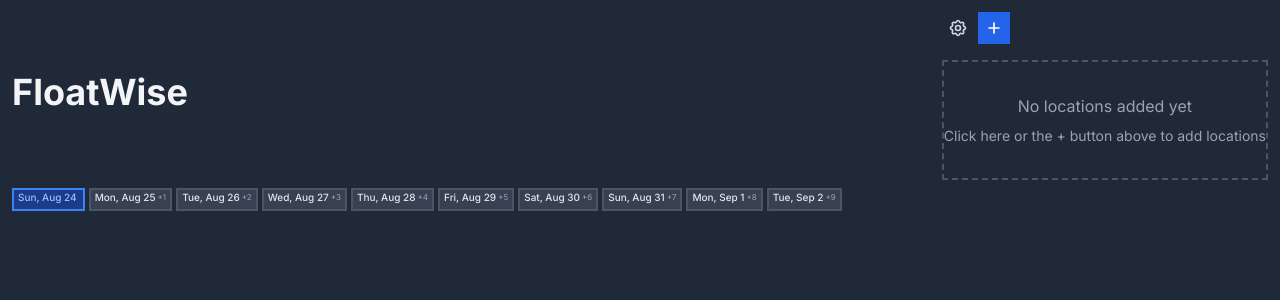
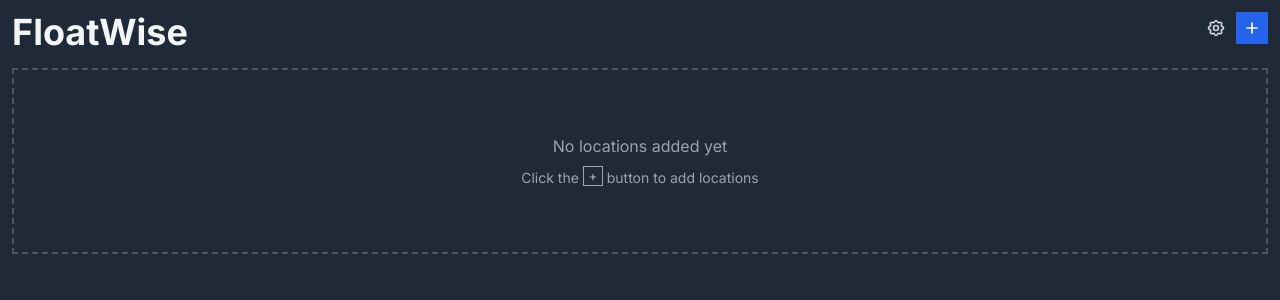
Before and after one commit to BigFancyBen/badams-homepage, a Next.js app: page /floatwise in a window 1280 px wide. Shown: the top 300 px of the page. Built offline with nearby package versions, Linux system fonts and the light colour scheme.

Commit message:
fix(floatwise): show empty state in place of calendar/table, not in header

```diff
--- a/app/floatwise/components/LocationManager.tsx
+++ b/app/floatwise/components/LocationManager.tsx
@@ -137,18 +137,6 @@ export function LocationManager({
         </button>
       </div>
 
-      {locations.length === 0 && (
-        <button
-          onClick={() => setIsModalOpen(true)}
-          className="w-full text-center py-6 sm:py-8 text-gray-500 dark:text-gray-400 border-2 border-dashed border-gray-300 dark:border-gray-600 hover:border-gray-400 dark:hover:border-gray-500 hover:text-gray-600 dark:hover:text-gray-300 transition-colors cursor-pointer"
-        >
-          <p className="mb-2 text-sm sm:text-base">No locations added yet</p>
-          <p className="text-xs sm:text-sm">
-            Click here or the + button above to add locations
-          </p>
-        </button>
-      )}
-
       <AddLocationModal
         isOpen={isModalOpen}
         onClose={() => setIsModalOpen(false)}
--- a/app/floatwise/page.tsx
+++ b/app/floatwise/page.tsx
@@ -130,6 +130,15 @@ export default function FloatWisePage() {
               />
             </div>
           </div>
+          {locations.length === 0 ? (
+            <div className="text-center py-12 sm:py-16 text-gray-500 dark:text-gray-400 border-2 border-dashed border-gray-300 dark:border-gray-600 mt-2">
+              <p className="mb-2 text-sm sm:text-base">No locations added yet</p>
+              <p className="text-xs sm:text-sm">
+                Click the <span className="inline-flex items-center justify-center w-5 h-5 border border-current align-text-bottom">+</span> button to add locations
+              </p>
+            </div>
+          ) : (
+            <>
               {/* Calendar */}
               <Calendar
                 selectedDate={selectedDate}
@@ -140,6 +149,8 @@ export default function FloatWisePage() {
                 locationWeather={weatherData}
                 preferences={preferences}
               />
+            </>
+          )}
         </div>
       </div>
     </div>
```
Lines whose indentation alone changed are shown as unchanged.
